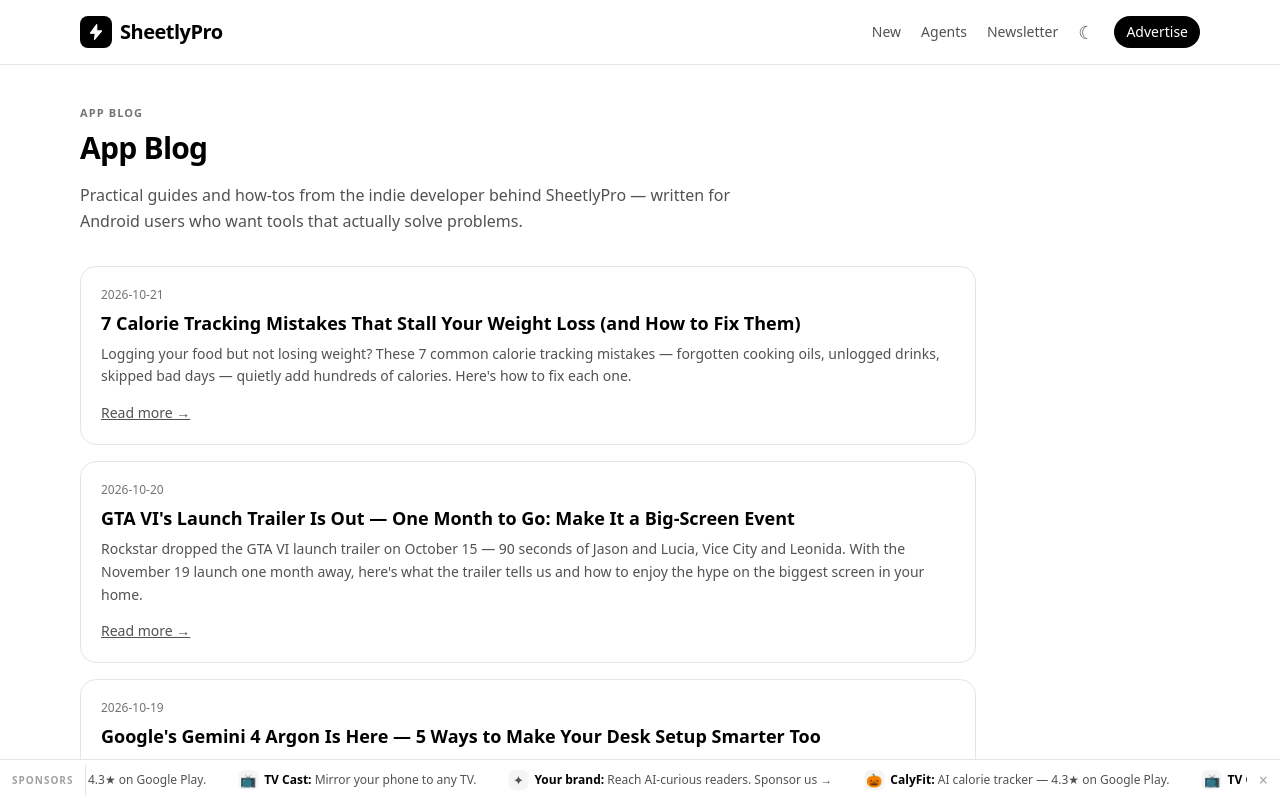
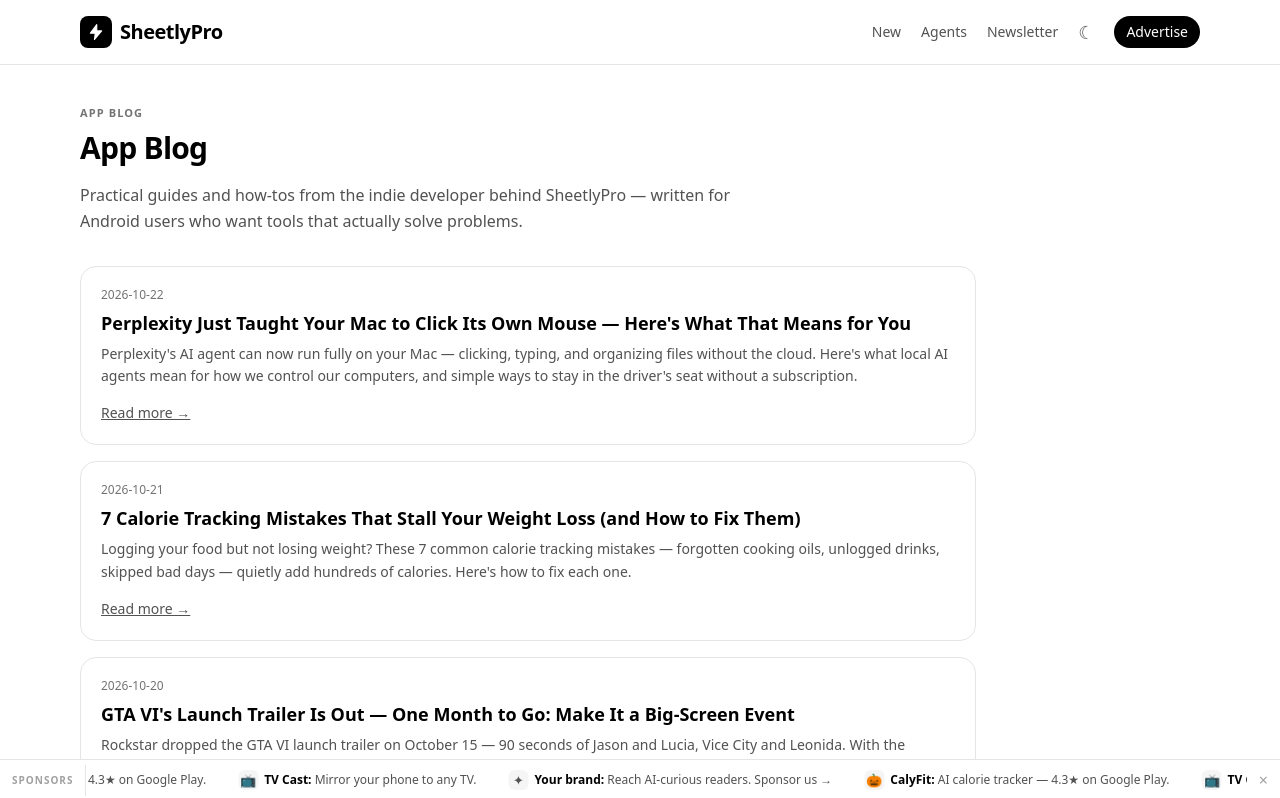
Before and after one commit to Stropurbo/bank-statement-frontend, a React (Vite) app: page /apps in a window 1280 px wide. Shown: the top 798 px of the page. Built offline with nearby package versions, Linux system fonts and the light colour scheme.

Commit message:
Add /apps/ post: Perplexity local AI agent Mac (Wireless Mouse trend-jack, 2026-10-22)

```diff
--- a/src/data/appBlog.js
+++ b/src/data/appBlog.js
@@ -47,6 +47,44 @@
 // Body blocks: { p: "..." } | { h2: "..." } | { ul: ["..."] } | { ol: ["..."] }
 // Keep <strong> tags inside strings for emphasis. Keep Play URLs exact.
 export const APP_POSTS = [
+  {
+    slug: "perplexity-local-ai-agent-mac-pc-control",
+    title:
+      "Perplexity Just Taught Your Mac to Click Its Own Mouse — Here's What That Means for You",
+    date: "2026-10-22",
+    description:
+      "Perplexity's AI agent can now run fully on your Mac — clicking, typing, and organizing files without the cloud. Here's what local AI agents mean for how we control our computers, and simple ways to stay in the driver's seat without a subscription.",
+    appId: "wireless-mouse",
+    body: [
+      {
+        p: "On October 20, 2026, Perplexity announced something that would have sounded like science fiction five years ago: its Computer agent — an AI that can click, type, and work inside your apps for you — can now run entirely on your Mac. The model, the planning, and the task execution all happen on-device, so your private files never leave the machine unless you say so. It is the clearest sign yet that we are entering the age of AI agents that drive our computers for us.",
+      },
+      { h2: "What Perplexity's local AI agent actually does" },
+      {
+        p: "Perplexity Computer is an AI agent built into the Perplexity Mac app. You give it a task, and it takes over: opening apps, reading your emails and messages, spotting deadlines, and writing up an action list in Notes. It uses the computer the way you do — clicking buttons, typing into fields, moving between windows. Until now, that kind of power ran in the cloud. With the new local mode, the AI model and the agent that directs each task both live on your Mac. Perplexity offers two on-device models to choose from: Qwen 3.6, and PPLX Pro, a version of Qwen that Perplexity trained further itself. Sensitive code and tool actions run in isolated sandboxes — sealed-off spaces with controlled access to your files and apps — and anything that needs the web or an online service only goes to the cloud with your approval.",
+      },
+      { h2: "The catches nobody leads with" },
+      {
+        ul: [
+          "<strong>You need serious hardware.</strong> Perplexity recommends 36GB of unified memory — more than most MacBook Air and iMac models can even be configured with.",
+          "<strong>It is not for free users.</strong> Fully local mode is open to Pro, Max, and Enterprise subscribers only.",
+          "<strong>It is Mac-only.</strong> If you live on a Windows PC or a Chromebook, this particular future is not for you.",
+          "<strong>&quot;Fully local&quot; has fine print.</strong> Web research and connected services still need a cloud step, and the agent can call on more than 15 larger cloud models for harder problems.",
+        ],
+      },
+      { h2: "AI agents are learning to drive — most of us just need a better remote" },
+      {
+        p: "Here is the part the announcements skip: most of us do not need an AI to take over our computer. We just want to be comfortably in control of it. When you are presenting slides, running a movie night, or working from the couch, the bottleneck is not intelligence. It is reach. Your computer sits on a desk. You sit somewhere else.",
+      },
+      {
+        p: "That is the gap simple tools still fill better than any agent. A few low-tech wins that work on the computer you already own: turn your phone into a wireless mouse and keyboard so you can present, browse, and control media from anywhere in the room; learn ten keyboard shortcuts for the apps you use most; and dictate instead of typing when you are leaning back. No subscription, no 36GB of RAM, no waiting for the cloud.",
+      },
+      { h2: "Try this: your phone as a wireless mouse" },
+      {
+        p: 'If the Perplexity news has you thinking about computer control, start with the free, instant version. Turn your phone into a wireless mouse, keyboard, and trackpad for your PC — run presentations, browse the web, and control music and video from anywhere in the room. Our guide <a href="/apps/use-phone-as-wireless-mouse-pc">explains how to set it up in minutes</a>. <strong>Wireless Mouse: Remote Mouse</strong> is free on Android, and the Play Store card below takes you straight to it.',
+      },
+    ],
+  },
   {
     slug: "calorie-tracking-mistakes-stall-weight-loss",
     title:
```
Also changed, not shown: 1 other file (tests, documents, lock files or other folders).
